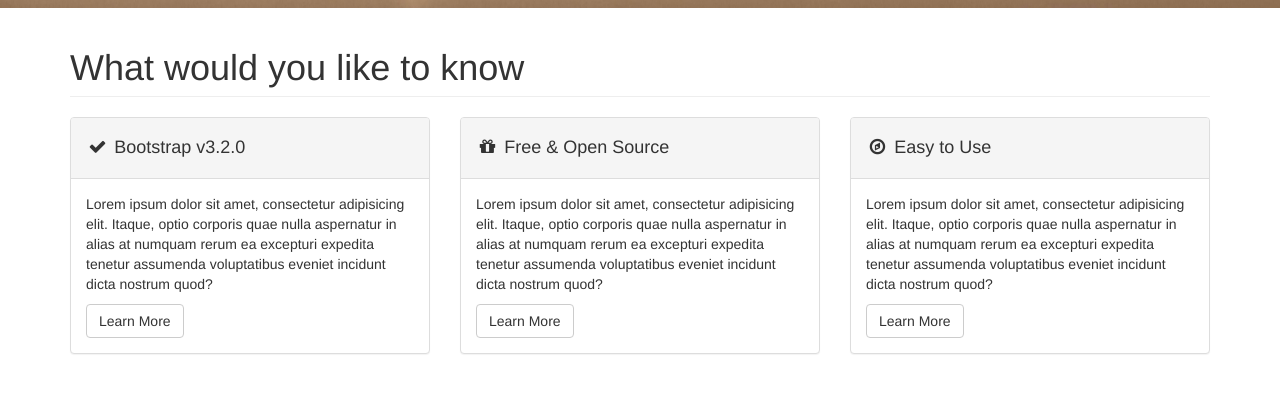
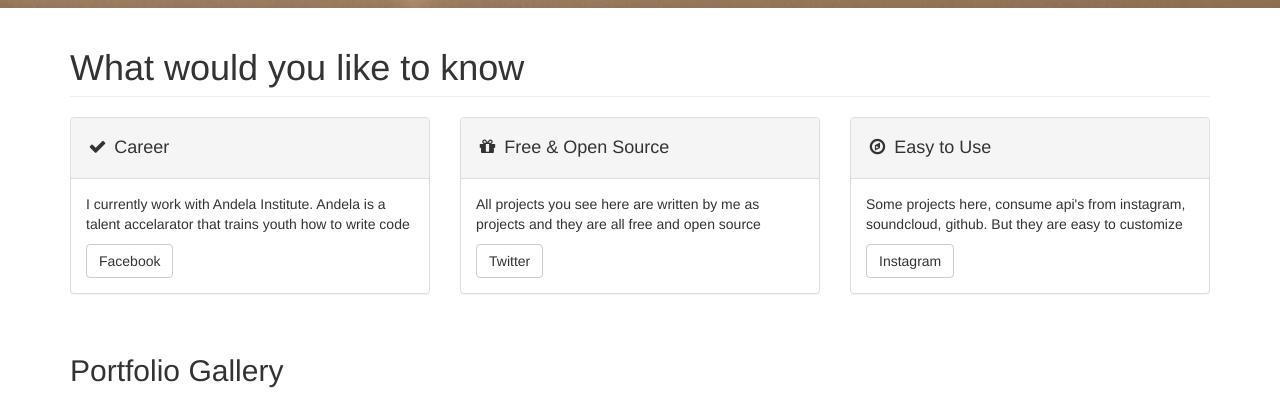
Before and after one commit to andela-bfowotade/portfolio, a website: page index.html at #/home in a window 1280 px wide. Shown: the part 800-1195 px from the top of the page. Drawn offline with Linux system fonts and the light colour scheme.

Commit message:
Front page content added

```diff
--- a/partials/home.html
+++ b/partials/home.html
@@ -23,11 +23,11 @@
           <div class="col-md-4">
             <div class="panel panel-default">
               <div class="panel-heading">
-                <h4><i class="fa fa-fw fa-check"></i> Bootstrap v3.2.0</h4>
+                <h4><i class="fa fa-fw fa-check"></i> Career</h4>
               </div>
               <div class="panel-body">
-                <p>Lorem ipsum dolor sit amet, consectetur adipisicing elit. Itaque, optio corporis quae nulla aspernatur in alias at numquam rerum ea excepturi expedita tenetur assumenda voluptatibus eveniet incidunt dicta nostrum quod?</p>
-                <a href="#" class="btn btn-default">Learn More</a>
+                <p>I currently work with Andela Institute. Andela is a talent accelarator that trains youth how to write code</p>
+                <a href="https://facebook.com/tinnys1" class="btn btn-default">Facebook</a>
               </div>
             </div>
           </div>
@@ -37,8 +37,8 @@
                 <h4><i class="fa fa-fw fa-gift"></i> Free &amp; Open Source</h4>
               </div>
               <div class="panel-body">
-                <p>Lorem ipsum dolor sit amet, consectetur adipisicing elit. Itaque, optio corporis quae nulla aspernatur in alias at numquam rerum ea excepturi expedita tenetur assumenda voluptatibus eveniet incidunt dicta nostrum quod?</p>
-                  <a href="#" class="btn btn-default">Learn More</a>
+                <p>All projects you see here are written by me as projects and they are all free and open source</p>
+                  <a href="https://twitter.com/jihdehS" class="btn btn-default">Twitter</a>
               </div>
             </div>
           </div>
@@ -48,8 +48,8 @@
                       <h4><i class="fa fa-fw fa-compass"></i> Easy to Use</h4>
                   </div>
                   <div class="panel-body">
-                      <p>Lorem ipsum dolor sit amet, consectetur adipisicing elit. Itaque, optio corporis quae nulla aspernatur in alias at numquam rerum ea excepturi expedita tenetur assumenda voluptatibus eveniet incidunt dicta nostrum quod?</p>
-                      <a href="#" class="btn btn-default">Learn More</a>
+                      <p>Some projects here, consume api's from instagram, soundcloud, github. But they are easy to customize</p>
+                      <a href="http://instagram.com/iam_jihdeh" class="btn btn-default">Instagram</a>
                   </div>
               </div>
           </div>
```
